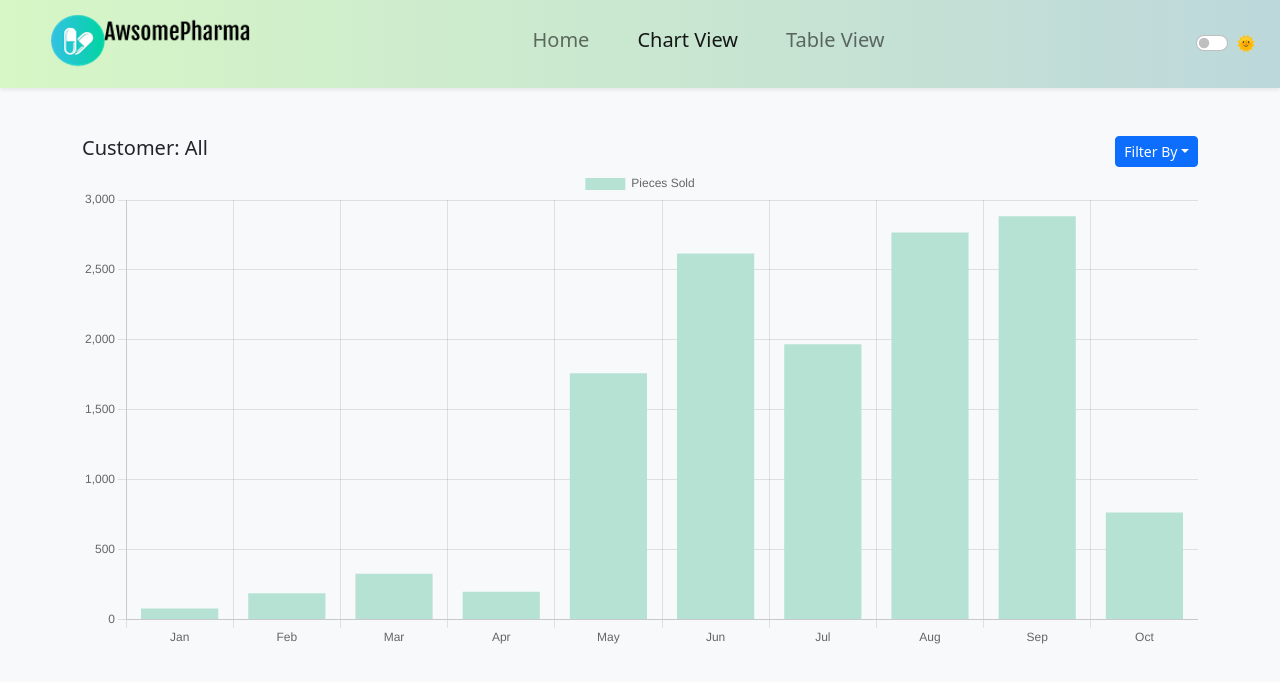
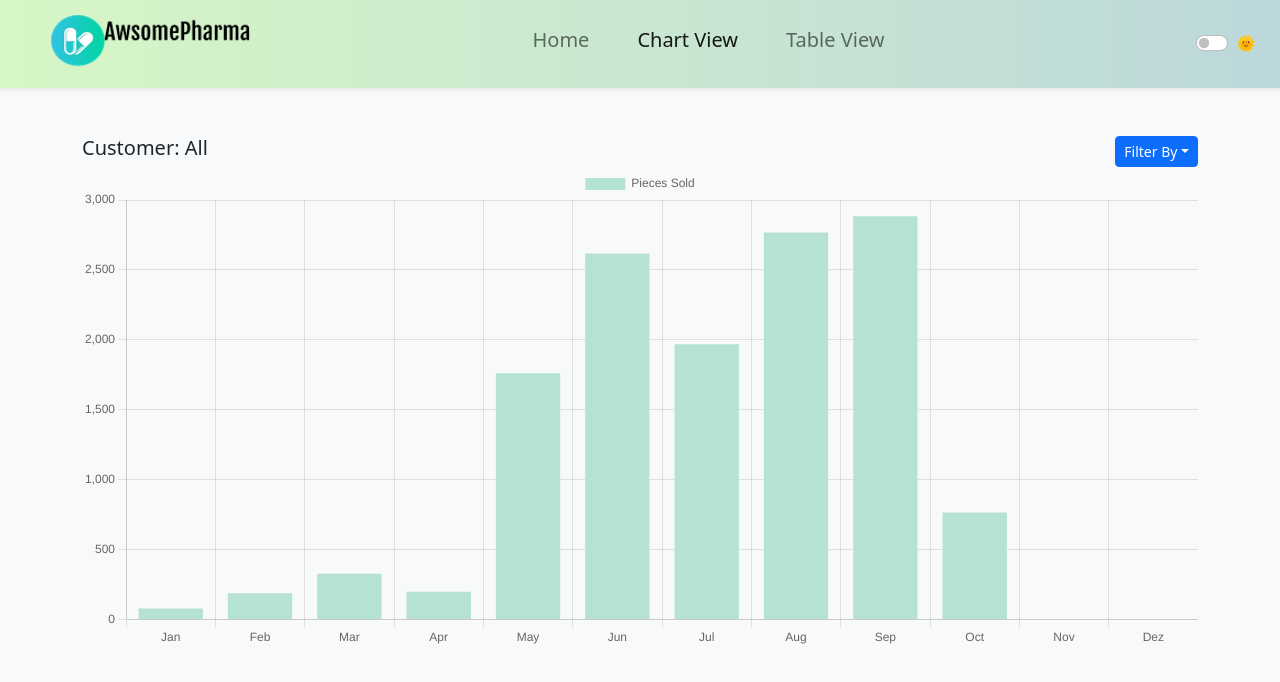
Before and after one commit to geriszabo/react-dashboard, a React (Vite) app: page /barchart in a window 1280 px wide. Shown: the top 682 px of the page. Built offline with nearby package versions, Linux system fonts and the light colour scheme.

Commit message:
colorway fixed

```diff
--- a/src/App.jsx
+++ b/src/App.jsx
@@ -12,7 +12,7 @@ export const AppContext = createContext();
 
 const colorTheme = {
   dark: {
-    gradient: "linear-gradient(to right, #26ab2f, #98e063)",
+    gradient: "linear-gradient(0.1turn, #26ab2f, #98e063)",
     font: "lightgray",
     header: "black",
     chart: "#19f02f",
@@ -24,6 +24,8 @@ const colorTheme = {
     chart: "#B6E2D3",
   },
 };
+
+
 
 function App() {
   const [darkModeOn, setDarkModeOn] = useState(false);
--- a/src/components/Diagram.jsx
+++ b/src/components/Diagram.jsx
@@ -8,14 +8,23 @@ import Dropdown from "react-bootstrap/Dropdown";
 import { DropdownButton } from "react-bootstrap";
 import { AppContext } from "../App";
 
-
-const MONTHS = ["Jan", "Feb","Mar","Apr","May","Jun","Jul","Aug","Sep","Oct","Nov","Dez",]
-
+const MONTHS = [
+  "Jan",
+  "Feb",
+  "Mar",
+  "Apr",
+  "May",
+  "Jun",
+  "Jul",
+  "Aug",
+  "Sep",
+  "Oct",
+  "Nov",
+  "Dez",
+];
 
 export function Diagram() {
   const [customerFilter, setCustomerFilter] = useState("All");
-  // Will be used for the second filter
-  const [orderStatusFilter, setOrderStatusFilter] = useState("All");
 
   const { darkModeOn, colorTheme } = useContext(AppContext);
 
@@ -45,7 +54,6 @@ export function Diagram() {
     }, {});
   }
 
-  console.log(monthlySales);
 
   return (
     <div>
@@ -67,17 +75,32 @@ export function Diagram() {
           ))}
       </DropdownButton>
 
-      <h5 className={darkModeOn ? "text-light" : "text-dark"}>Customer: {customerFilter}</h5>
+      <h5 className={darkModeOn ? "text-light" : "text-dark"}>
+        Customer: {customerFilter}
+      </h5>
       <Bar
         datasetIdKey="id"
         data={{
-          labels: Object.keys(monthlySales).map((e) => MONTHS[e-1]),
+          labels: MONTHS,
           datasets: [
             {
               id: 1,
               label: "Pieces Sold",
-              data: Object.values(monthlySales),
-              backgroundColor: darkModeOn ? colorTheme.dark.chart : colorTheme.light.chart,
+              data: Object.values({  1: 0,
+                2: 0,
+                3: 0,
+                4: 0,
+                5: 0,
+                6: 0,
+                7: 0,
+                8: 0,
+                9: 0,
+                10: 0,
+                11: 0,
+                12: 0, ...monthlySales}),
+              backgroundColor: darkModeOn
+                ? colorTheme.dark.chart
+                : colorTheme.light.chart,
             },
           ],
         }}
--- a/src/components/Stats.jsx
+++ b/src/components/Stats.jsx
@@ -5,7 +5,7 @@ import Container from "react-bootstrap/Container";
 import Row from "react-bootstrap/Row";
 import Col from "react-bootstrap/Col";
 import { AppContext } from "../App";
-
+import { Element } from "chart.js";
 
 let cardsInfo = dataSum.reduce(
   (obj, order) => {
@@ -53,6 +53,27 @@ export default function Stats() {
       }}
     >
       <Row className="d-flex justify-content-around">
+        <Col className="d-flex justify-content-center mb-5">
+          <Card
+            style={{ width: "18rem", height: "12rem" }}
+            className={`border-0 shadow ${darkModeOn && "bg-dark"}`}
+          >
+            <Card.Header
+              style={{
+                background: cardStyle.background,
+                color: cardStyle.colorHeader,
+              }}
+            >
+              Staff
+            </Card.Header>
+            <Card.Body>
+              <Card.Title> Staff Count </Card.Title>
+              <Card.Text>`You have ${
+          Object.keys(cardsInfo.staff).length
+        } people working in your sales team.`</Card.Text>
+            </Card.Body>
+          </Card>
+        </Col>
         <Col className="d-flex justify-content-center mb-5">
           <Card
             style={{ width: "18rem", height: "12rem" }}
```
